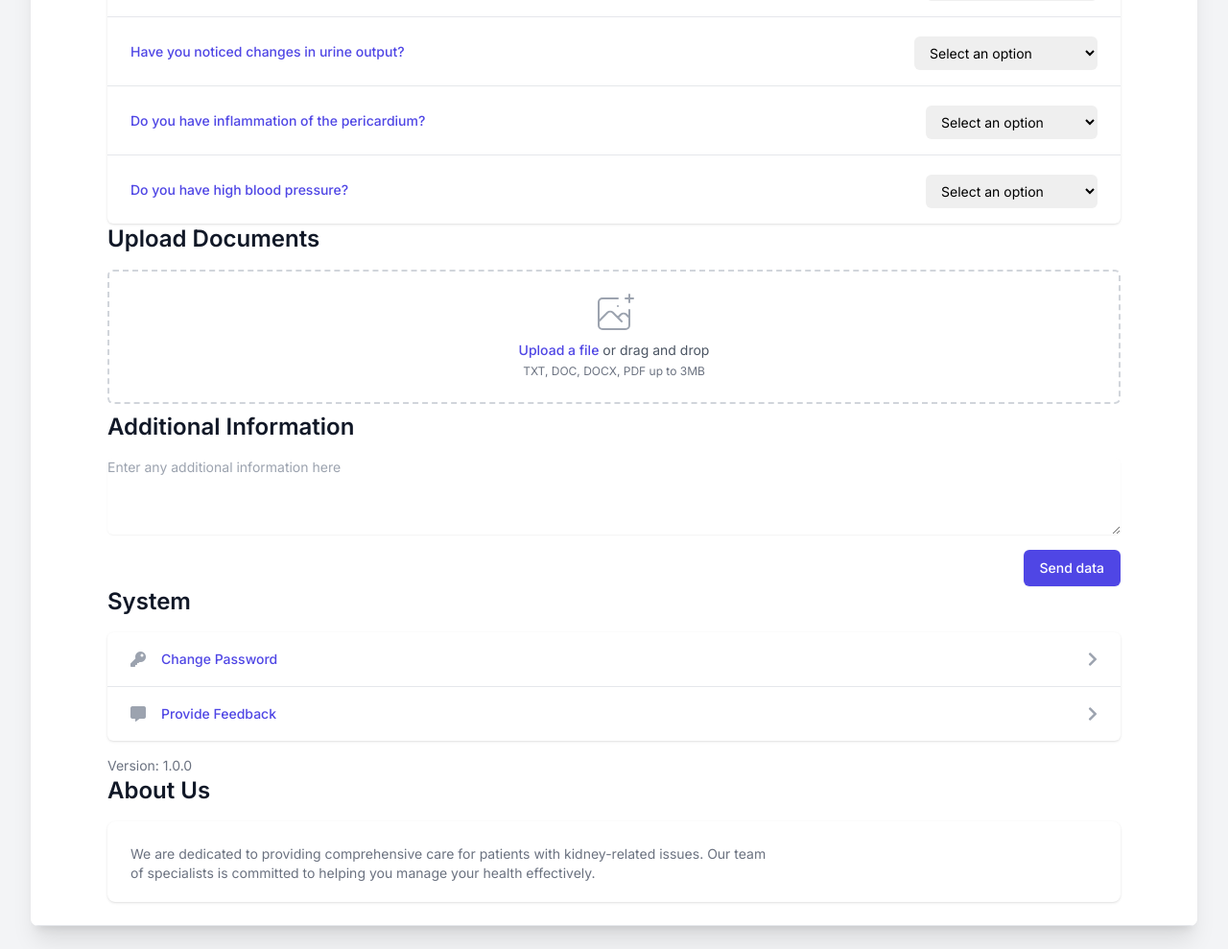
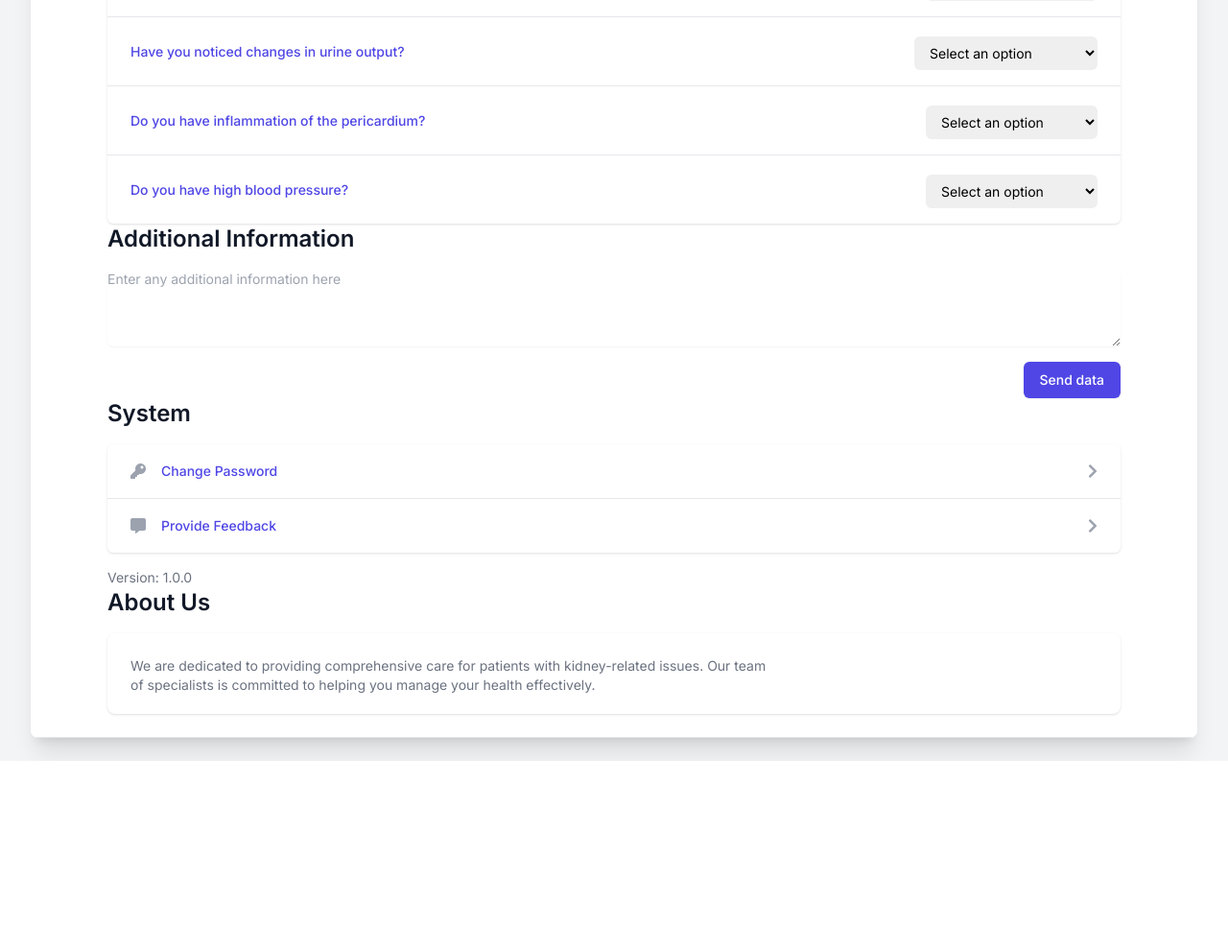
Before and after one commit to ahmad-bsds/RenalSense, a Flask app: page /settings in a window 1280 px wide. Shown: the part 1361-2350 px from the top of the page at 96% size. After the commit the page ends 2154 px from the top, so only its background shows below. Run offline with Flask 3, Linux system fonts and the light colour scheme; the visitor is signed in with stand-in values (Sample User, id 1); some libraries are stand-ins or nearby versions.

Commit message:
file fix

```diff
--- a/application/app.py
+++ b/application/app.py
@@ -251,7 +251,7 @@ def submit():
     pericardium = request.form.get('pericardium')
     blood_pressure = request.form.get('blood_pressure')
     comment = request.form.get('comment')
-    files = request.files['file-upload']
+    # files = request.files['file-upload']
 
     # Process the Data as needed
     response = {
@@ -277,13 +277,13 @@ def submit():
         "Extracted Texts": []
     }
 
-    # Save uploaded files and extract text
-    extracted_texts = []
-    if files not in (None, []):
-        extracted_texts = extract_text_from_uploaded_file(files)
+    # # Save uploaded files and extract text
+    # extracted_texts = []
+    # if files not in (None, []):
+    #     extracted_texts = extract_text_from_uploaded_file(files)
 
     # Add extracted texts to the response
-    response["Extracted Texts"] = extracted_texts
+    # response["Extracted Texts"] = extracted_texts
 
     try:
         data = {key: f"{value}" for key, value in response.items()}
--- a/application/templates/settings.html
+++ b/application/templates/settings.html
@@ -315,26 +315,26 @@
                                     </div>
                                 </div>
 
-                                <!-- Upload Documents Section -->
-                                  <div>
-                                    <h2 class="text-2xl font-semibold text-gray-900 mb-4">Upload Documents</h2>
-                                    <div class="mt-1 flex justify-center px-6 pt-5 pb-6 border-2 border-gray-300 border-dashed rounded-md">
-                                        <div class="space-y-1 text-center">
-                                            <svg class="mx-auto h-12 w-12 text-gray-400" stroke="currentColor" fill="none" viewBox="0 0 48 48" aria-hidden="true">
-                                                <path d="M28 8H12a4 4 0 00-4 4v20m32-12v8m0 0v8a4 4 0 01-4 4H12a4 4 0 01-4-4v-4m32-4l-3.172-3.172a4 4 0 00-5.656 0L28 28M8 32l9.172-9.172a4 4 0 015.656 0L28 28m0 0l4 4m4-24h8m-4-4v8m-12 4h.02" stroke-width="2" stroke-linecap="round" stroke-linejoin="round" />
-                                            </svg>
-                                            <div class="flex text-sm text-gray-600">
-                                                <label for="file-upload" class="relative cursor-pointer bg-white rounded-md font-medium text-indigo-600 hover:text-indigo-500 focus-within:outline-none focus-within:ring-2 focus-within:ring-offset-2 focus-within:ring-indigo-500">
-                                                    <span>Upload a file</span>
-                                                    <input id="file-upload" name="file-upload" type="file" class="sr-only" multiple accept=".pdf,.doc,.docx,.txt/*" onchange="updateFileList(this)">
-                                                </label>
-                                                <p class="pl-1">or drag and drop</p>
-                                            </div>
-                                            <p class="text-xs text-gray-500">TXT, DOC, DOCX, PDF up to 3MB</p>
-                                        </div>
-                                    </div>
-                                    <div id="file-list" class="mt-2 text-sm text-gray-500"></div>
-                                </div>
+<!--                                &lt;!&ndash; Upload Documents Section &ndash;&gt;-->
+<!--                                  <div>-->
+<!--                                    <h2 class="text-2xl font-semibold text-gray-900 mb-4">Upload Documents</h2>-->
+<!--                                    <div class="mt-1 flex justify-center px-6 pt-5 pb-6 border-2 border-gray-300 border-dashed rounded-md">-->
+<!--                                        <div class="space-y-1 text-center">-->
+<!--                                            <svg class="mx-auto h-12 w-12 text-gray-400" stroke="currentColor" fill="none" viewBox="0 0 48 48" aria-hidden="true">-->
+<!--                                                <path d="M28 8H12a4 4 0 00-4 4v20m32-12v8m0 0v8a4 4 0 01-4 4H12a4 4 0 01-4-4v-4m32-4l-3.172-3.172a4 4 0 00-5.656 0L28 28M8 32l9.172-9.172a4 4 0 015.656 0L28 28m0 0l4 4m4-24h8m-4-4v8m-12 4h.02" stroke-width="2" stroke-linecap="round" stroke-linejoin="round" />-->
+<!--                                            </svg>-->
+<!--                                            <div class="flex text-sm text-gray-600">-->
+<!--                                                <label for="file-upload" class="relative cursor-pointer bg-white rounded-md font-medium text-indigo-600 hover:text-indigo-500 focus-within:outline-none focus-within:ring-2 focus-within:ring-offset-2 focus-within:ring-indigo-500">-->
+<!--                                                    <span>Upload a file</span>-->
+<!--                                                    <input id="file-upload" name="file-upload" type="file" class="sr-only" multiple accept=".pdf,.doc,.docx,.txt/*" onchange="updateFileList(this)">-->
+<!--                                                </label>-->
+<!--                                                <p class="pl-1">or drag and drop</p>-->
+<!--                                            </div>-->
+<!--                                            <p class="text-xs text-gray-500">TXT, DOC, DOCX, PDF up to 3MB</p>-->
+<!--                                        </div>-->
+<!--                                    </div>-->
+<!--                                    <div id="file-list" class="mt-2 text-sm text-gray-500"></div>-->
+<!--                                </div>-->
 
                                 <!-- Additional Information Section -->
                                 <div>
```
